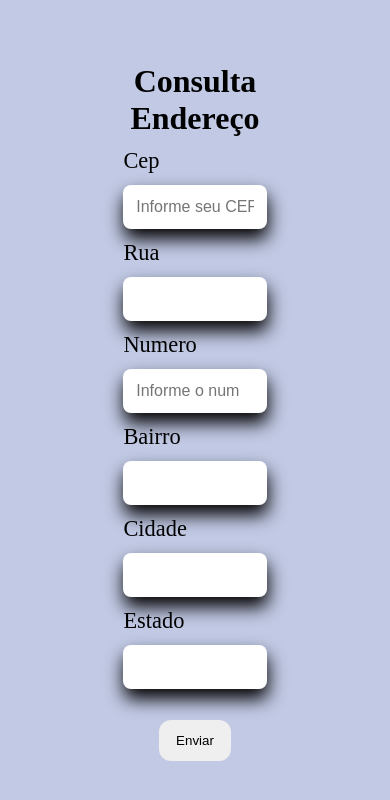
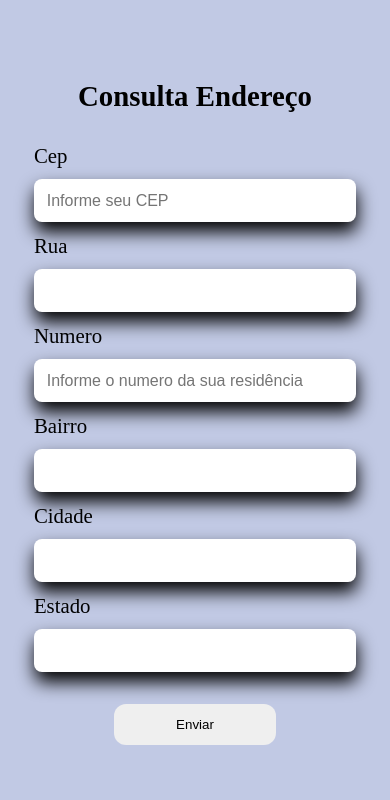
Before and after one commit to GabrielAlmeidaNunes/consultaCep, a plain HTML site: page index.html in a window 390 px wide. Drawn offline with Linux system fonts and the light colour scheme.

Commit message:
colocando responsividade

```diff
--- a/index.html
+++ b/index.html
@@ -6,6 +6,7 @@
     <meta name="viewport" content="width=device-width, initial-scale=1.0">
     <title>Cep</title>
     <link rel="stylesheet" href="./style.css">
+    <link rel="stylesheet" href="./responsivo.css">
     <script src="./main.js" defer></script>
 </head>
 <body>
--- /dev/null
+++ b/responsivo.css
@@ -0,0 +1,19 @@
+@media screen and (max-width:840px){
+
+    .formulario{
+
+        width: 90%;
+
+    }
+
+    .formulario h1{
+
+        font-size: 1.8rem;
+        margin-bottom: 20px;
+    }
+
+    .formulario label{
+        font-size: 1.3rem;
+
+    }
+}
--- a/style.css
+++ b/style.css
@@ -16,13 +16,14 @@ body{
 }
 
 .formulario{
-    width: 40%;
+    width: 50%;
     display: flex;
     flex-direction: column;
     row-gap: 0.7em;
 }
 
 .formulario h1{
+
     text-align: center;
 }
 
```
